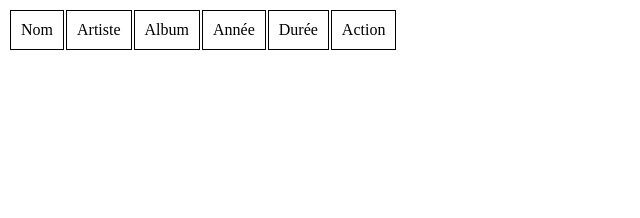
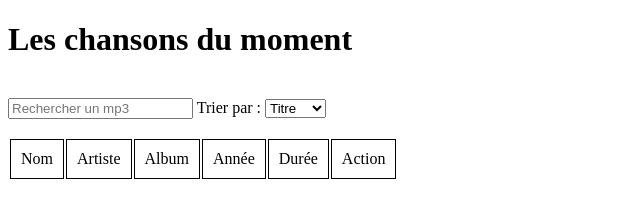
Before and after one commit to lmerabli/projet_mp3_nod_angular, a website: page public/index.html in a window 1280 px wide. Shown: the whole page, without its empty margins (0-640 px from the left). Drawn offline with nearby package versions, Linux system fonts and the light colour scheme; no server answers.

Commit message:
champs cherche

```diff
--- a/public/librairie.html
+++ b/public/librairie.html
@@ -1,3 +1,22 @@
+<h1>
+    <i ></i>
+    Les chansons du moment
+</h1>
+
+<br>
+
+<input type="text" ng-model="search" placeholder="Rechercher un mp3">
+Trier par :
+<select ng-model="tri">
+    <option value="title">Titre</option>
+    <option value="artist">Artiste</option>
+    <option value="album">Album</option>
+    <option value="year">Année</option>
+    <option value="path">Mp3</option>
+</select>
+
+<br><br>
+
 <div >
 <table>
     <tr>
@@ -8,6 +27,6 @@
         <td>Durée</td>
         <td>Action</td>
     </tr>
-    <tr row ng-repeat="song in songs"></tr>
+    <tr row ng-repeat="song in songs | filter:search | orderBy:tri"></tr>
 </table>
 </div>
```
Also changed, not shown: public/row.html (+1 -1 lines).
